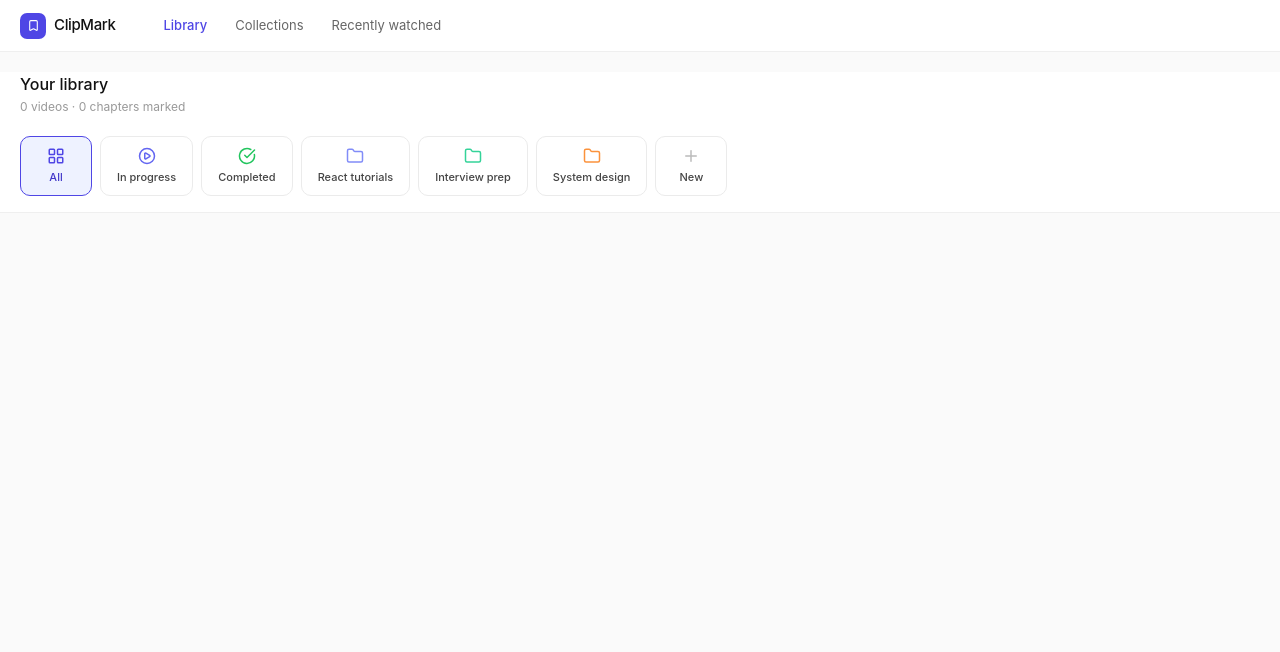
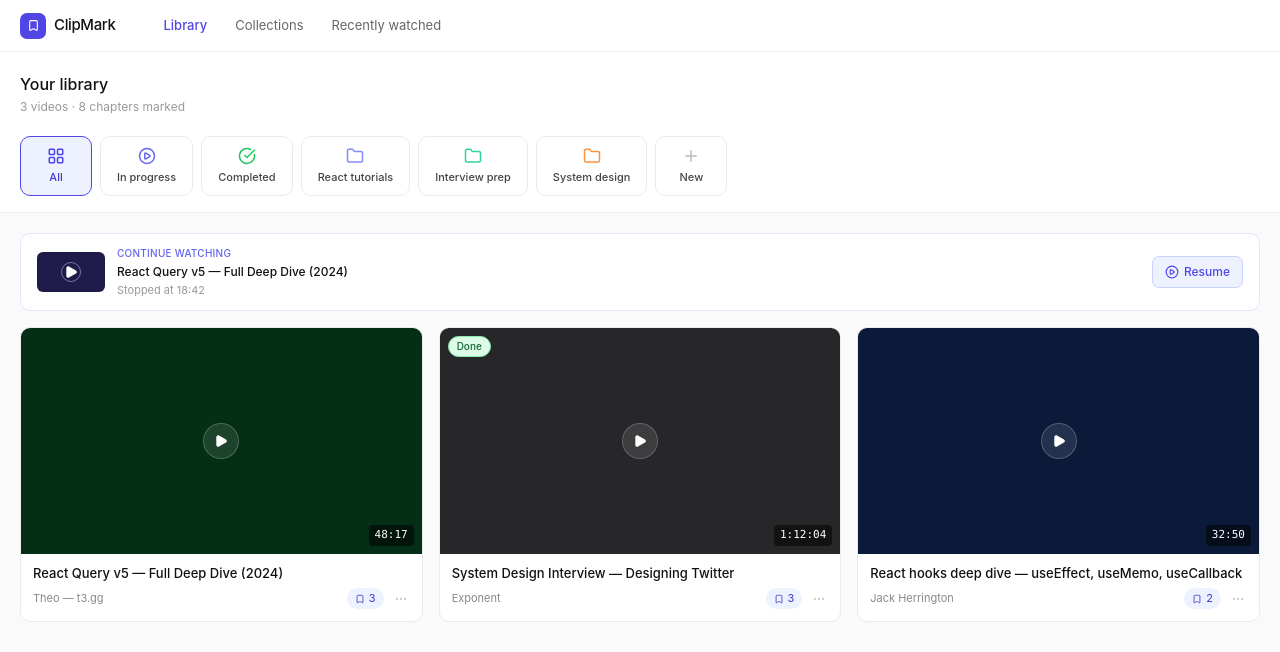
Before and after one commit to terrence-celestine/clipmark, a React (Vite) app: page / in a window 1280 px wide. Shown: the top 652 px of the page. Built offline with nearby package versions, Linux system fonts and the light colour scheme.

Commit message:
sprint 4: home screen, video cards, resume bar, category filter wired to dexie

```diff
--- /dev/null
+++ b/src/components/home/ResumeBar.tsx
@@ -0,0 +1,50 @@
+import { Play, PlayCircle } from "lucide-react";
+import type { Video } from "../../types";
+import { useNavigate } from "react-router-dom";
+
+interface Props {
+  video: Video;
+}
+
+function formatTimestamp(seconds: number): string {
+  const m = Math.floor(seconds / 60);
+  const s = seconds % 60;
+  return `${m}:${String(s).padStart(2, "0")}`;
+}
+
+export default function ResumeBar({ video }: Props) {
+  const navigate = useNavigate();
+
+  return (
+    <div className="bg-white border border-[#E0E7FF] rounded-[10px] px-4 py-3 flex items-center gap-3 mb-4">
+      <div
+        className="w-[68px] h-10 rounded-md flex items-center justify-center flex-shrink-0"
+        style={{ background: "#1e1b4b" }}
+      >
+        <div className="w-5 h-5 rounded-full border border-white/40 flex items-center justify-center">
+          <Play size={14} color="white" fill="white" />
+        </div>
+      </div>
+
+      <div className="flex-1 min-w-0">
+        <p className="text-[10px] font-medium text-[#6366F1] uppercase tracking-wide mb-[2px]">
+          Continue watching
+        </p>
+        <p className="text-[12px] font-medium text-[#111] truncate">
+          {video.title}
+        </p>
+        <p className="text-[11px] text-[#999] mt-[1px]">
+          Stopped at {formatTimestamp(video.lastTimestamp ?? 0)}
+        </p>
+      </div>
+
+      <button
+        onClick={() => navigate(`/watch/${video.youtubeId}`)}
+        className="flex items-center gap-[5px] text-[12px] font-medium text-[#4F46E5] bg-[#EEF2FF] border border-[#C7D2FE] rounded-[7px] px-3 py-[6px] flex-shrink-0 hover:bg-[#E0E7FF] transition-colors"
+      >
+        <PlayCircle size={14} />
+        Resume
+      </button>
+    </div>
+  );
+}
--- /dev/null
+++ b/src/components/home/VideoCard.tsx
@@ -0,0 +1,76 @@
+import { Bookmark, MoreHorizontal, Play } from "lucide-react";
+import type { Video } from "../../types";
+
+interface Props {
+  video: Video;
+  chapterCount: number;
+  onClick: () => void;
+}
+
+const THUMB_COLORS: Record<number, string> = {
+  0: "#1e1b4b",
+  1: "#052e16",
+  2: "#27272a",
+  3: "#0c1a3a",
+  4: "#2d1b4e",
+  5: "#1a1207",
+};
+
+export default function VideoCard({ video, chapterCount, onClick }: Props) {
+  const colorIndex = video.id ? video.id % 6 : 0;
+  const bgColor = THUMB_COLORS[colorIndex];
+
+  return (
+    <div
+      onClick={onClick}
+      className="bg-white border border-[#EBEBEB] rounded-[10px] overflow-hidden cursor-pointer hover:border-[#C7D2FE] transition-colors"
+    >
+      <div
+        className="aspect-video relative flex items-center justify-center"
+        style={{ background: bgColor }}
+      >
+        <div className="w-9 h-9 rounded-full bg-white/10 border border-white/20 flex items-center justify-center">
+          <Play size={14} color="white" fill="white" />
+        </div>
+        <span className="absolute bottom-2 right-2 text-[11px] font-mono text-white bg-black/55 px-[6px] py-[2px] rounded">
+          {formatDuration(video.duration)}
+        </span>
+        {video.completed && (
+          <span className="absolute top-2 left-2 text-[10px] font-medium text-[#166534] bg-[#DCFCE7] border border-[#86EFAC] px-2 py-[2px] rounded-full">
+            Done
+          </span>
+        )}
+      </div>
+
+      <div className="px-3 pt-[10px] pb-3">
+        <p className="text-[13px] font-medium text-[#111] leading-[1.45] line-clamp-2 mb-[6px]">
+          {video.title}
+        </p>
+        <div className="flex items-center justify-between">
+          <span className="text-[11px] text-[#888]">{video.channelName}</span>
+          <div className="flex items-center gap-2">
+            <span className="flex items-center gap-1 text-[11px] text-[#4338CA] bg-[#EEF2FF] px-2 py-[2px] rounded-full">
+              <Bookmark size={10} />
+              {chapterCount}
+            </span>
+            <button
+              onClick={(e) => e.stopPropagation()}
+              className="text-[#CCC] hover:text-[#888] hover:bg-[#F5F5F5] rounded p-[2px] transition-colors"
+            >
+              <MoreHorizontal size={14} />
+            </button>
+          </div>
+        </div>
+      </div>
+    </div>
+  );
+}
+
+function formatDuration(seconds: number): string {
+  const h = Math.floor(seconds / 3600);
+  const m = Math.floor((seconds % 3600) / 60);
+  const s = seconds % 60;
+  if (h > 0)
+    return `${h}:${String(m).padStart(2, "0")}:${String(s).padStart(2, "0")}`;
+  return `${m}:${String(s).padStart(2, "0")}`;
+}
--- a/src/pages/Home.tsx
+++ b/src/pages/Home.tsx
@@ -1,26 +1,65 @@
 import { useState, useEffect } from "react";
-import { getCollections } from "../db/helpers";
-import type { Collection } from "../types";
+import { useNavigate } from "react-router-dom";
+import { getCollections, getVideos, getChaptersByVideo } from "../db/helpers";
+import type { Collection, Video } from "../types";
 import CategoryStrip from "../components/home/CategoryStrip";
+import VideoCard from "../components/home/VideoCard";
+import ResumeBar from "../components/home/ResumeBar";
 
 export default function Home() {
+  const navigate = useNavigate();
   const [collections, setCollections] = useState<Collection[]>([]);
+  const [videos, setVideos] = useState<Video[]>([]);
+  const [chapterCounts, setChapterCounts] = useState<Record<number, number>>(
+    {},
+  );
   const [activeFilter, setActiveFilter] = useState("all");
 
   useEffect(() => {
     getCollections().then(setCollections);
+    getVideos().then(async (videos) => {
+      setVideos(videos);
+      const counts: Record<number, number> = {};
+      await Promise.all(
+        videos.map(async (v) => {
+          if (v.id) {
+            const chapters = await getChaptersByVideo(v.id);
+            counts[v.id] = chapters.length;
+          }
+        }),
+      );
+      setChapterCounts(counts);
+    });
   }, []);
 
+  const resumeVideo = videos.find(
+    (v) => !v.completed && (v.lastTimestamp ?? 0) > 0,
+  );
+
+  const filteredVideos = videos.filter((v) => {
+    if (activeFilter === "all") return true;
+    if (activeFilter === "in-progress")
+      return !v.completed && (v.lastTimestamp ?? 0) > 0;
+    if (activeFilter === "completed") return v.completed;
+    if (activeFilter.startsWith("collection-")) {
+      const id = parseInt(activeFilter.replace("collection-", ""));
+      return v.collectionId === id;
+    }
+    return true;
+  });
+
   return (
-    <div className="flex flex-col flex-1 px-5 pt-5">
-      <div className="bg-white border-b border-[#EFEFEF] -mx-5 px-5 pb-0">
+    <div className="flex flex-col flex-1">
+      <div className="bg-white border-b border-[#EFEFEF] px-5 pt-5">
         <div className="flex items-center justify-between mb-4">
           <div>
             <h1 className="text-[16px] font-medium text-[#111]">
               Your library
             </h1>
             <p className="text-[12px] text-[#999] mt-[2px]">
-              0 videos · 0 chapters marked
+              {videos.length} videos ·{" "}
+              {Object.values(chapterCounts).reduce((a, b) => a + b, 0)} chapters
+              marked
             </p>
           </div>
         </div>
@@ -30,6 +69,23 @@ export default function Home() {
           onChange={setActiveFilter}
         />
       </div>
+
+      <div className="flex-1 px-5 pt-5">
+        {resumeVideo && activeFilter === "all" && (
+          <ResumeBar video={resumeVideo} />
+        )}
+
+        <div className="grid grid-cols-3 gap-4">
+          {filteredVideos.map((video) => (
+            <VideoCard
+              key={video.id}
+              video={video}
+              chapterCount={video.id ? (chapterCounts[video.id] ?? 0) : 0}
+              onClick={() => navigate(`/watch/${video.youtubeId}`)}
+            />
+          ))}
+        </div>
+      </div>
     </div>
   );
 }
```
